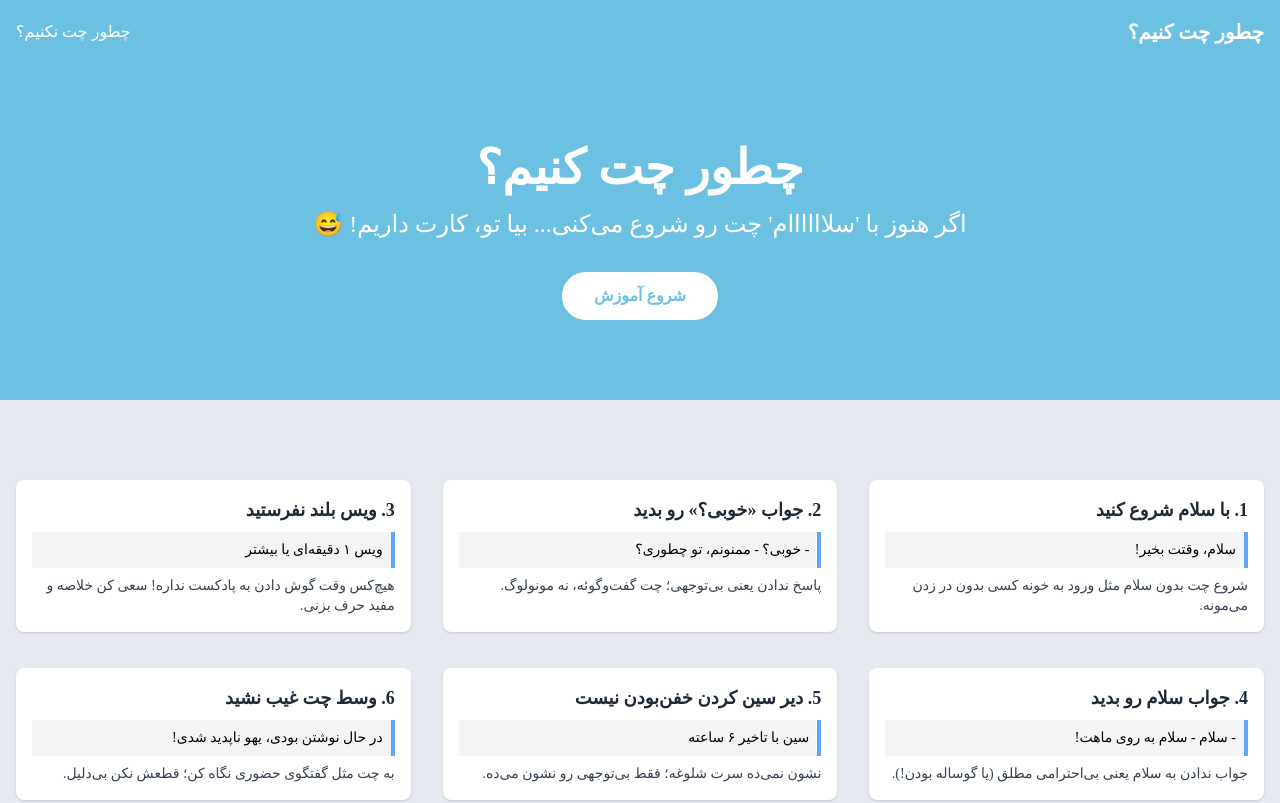
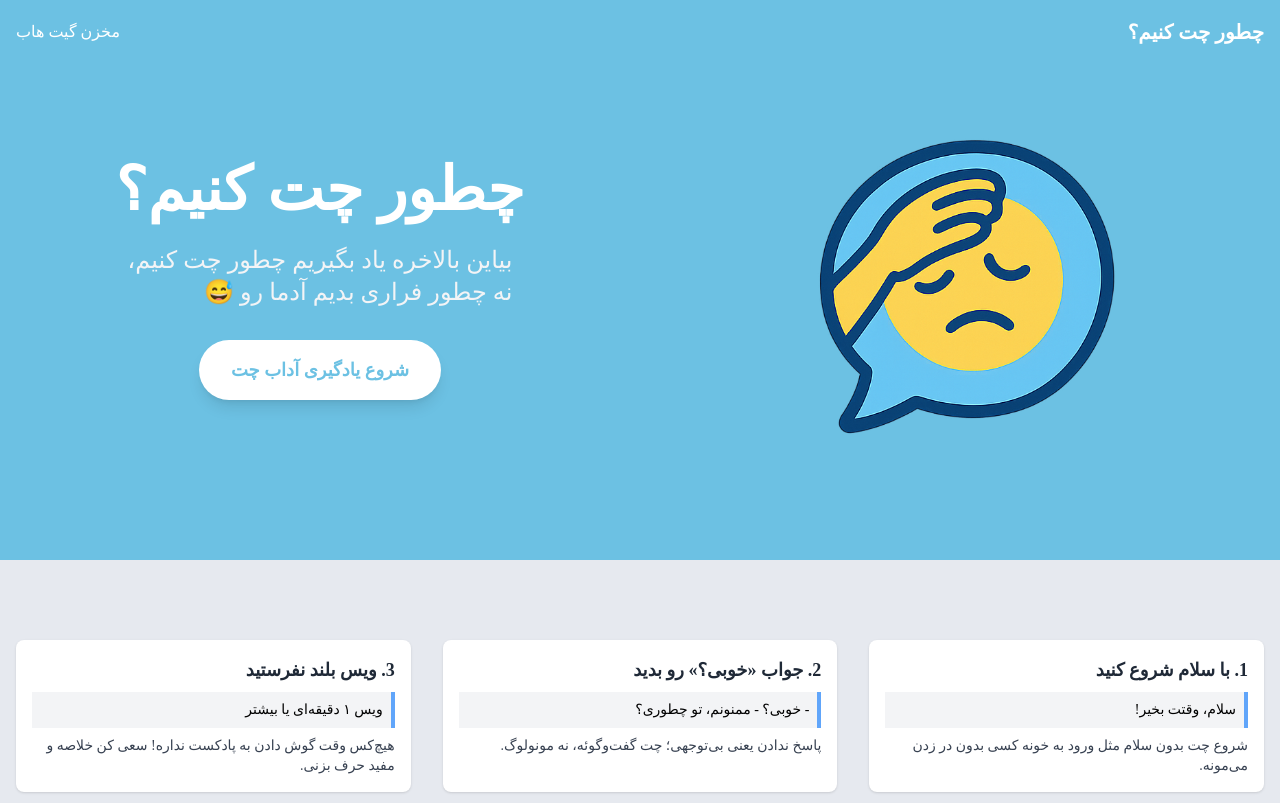
Before and after one commit to rezaghz/chetorchatkonim, a plain HTML site: page index.html in a window 1280 px wide. Shown: the top 803 px of the page. Drawn offline with nearby package versions, Linux system fonts and the light colour scheme; a web font is replaced by a local one.

Commit message:
add details

```diff
--- a/index.html
+++ b/index.html
@@ -16,20 +16,20 @@
     <meta property="og:url" content="https://chetorchatkonim.ir/">
     <meta property="og:title" content="چطور چت کنیم؟ | آداب چت آنلاین">
     <meta property="og:description" content="یاد بگیر چطور مؤدبانه، هوشمندانه و اجتماعی چت کنی – بدون بیشعوری!">
-    <meta property="og:image" content="https://chetorchatkonim.ir/cover.jpg">
+    <meta property="og:image" content="https://chetorchatkonim.ir/logo.png">
 
     <!-- Twitter -->
     <meta property="twitter:card" content="summary_large_image">
     <meta property="twitter:url" content="https://chetorchatkonim.ir/">
     <meta property="twitter:title" content="چطور چت کنیم؟ | آداب چت آنلاین">
     <meta property="twitter:description" content="یاد بگیر چطور مؤدبانه، هوشمندانه و اجتماعی چت کنی – بدون بیشعوری!">
-    <meta property="twitter:image" content="https://chetorchatkonim.ir/cover.jpg">
+    <meta property="twitter:image" content="https://chetorchatkonim.ir/logo.png">
 
     <!-- Canonical URL -->
     <link rel="canonical" href="https://chetorchatkonim.ir/">
 
     <!-- Favicon -->
-    <link rel="icon" href="/favicon.ico" type="image/x-icon">
+    <link rel="icon" href="./img/fav.ico" type="image/x-icon">
 
     <!-- Stylesheets -->
     <script src="https://cdn.tailwindcss.com"></script>
@@ -46,7 +46,7 @@
                     <!-- Desktop Menu -->
                     <div class="hidden md:block">
                         <ul class="flex space-x-8 space-x-reverse">
-                            <li><a href="#tools" class="hover:text-gray-100 transition-colors" aria-label="آموزش چت نکردن">چطور چت نکنیم؟</a></li>
+                            <li><a href="https://github.com/rezaghz/chetorchatkonim" class="hover:text-gray-100 transition-colors" aria-label="مخزن گیت هاب">مخزن گیت هاب</a></li>
                         </ul>
                     </div>
 
@@ -59,22 +59,37 @@
                 <!-- Mobile Menu Items -->
                 <div id="mobileMenu" class="hidden md:hidden bg-[#6CC1E3] py-4">
                     <ul class="flex flex-col space-y-4">
-                        <li><a href="#tools" class="block hover:text-gray-100 transition-colors" onclick="toggleMenu()" aria-label="آموزش چت نکردن">چطور چت نکنیم؟</a></li>
+                        <li><a href="https://github.com/rezaghz/chetorchatkonim" class="block hover:text-gray-100 transition-colors" onclick="toggleMenu()" aria-label="مخزن گیت هاب">مخزن گیت هاب</a></li>
                     </ul>
                 </div>
             </div>
         </nav>
     </header>
 
-    <main class="pt-16">
+    <main>
         <!-- Hero Section -->
-        <section class="bg-[#6CC1E3] text-white py-20" aria-label="معرفی">
-            <div class="container mx-auto px-4 text-center">
-                <h1 class="text-4xl md:text-5xl font-bold mb-4">چطور چت کنیم؟</h1>
-                <p class="text-xl md:text-2xl mb-8">اگر هنوز با 'سلاااااام' چت رو شروع می‌کنی... بیا تو، کارت داریم! 😅</p>
-                <button class="bg-white text-[#6CC1E3] px-8 py-3 rounded-full font-bold hover:bg-gray-100 transition-colors" aria-label="شروع آموزش">
-                    شروع آموزش
-                </button>
+        <section id="hero" class="min-h-[70vh] bg-[#6CC1E3] text-white flex items-center" aria-label="معرفی">
+            <div class="container mx-auto px-4">
+                <div class="flex flex-col md:flex-row items-center justify-between gap-8">
+                    <!-- Visual Element -->
+                    <div class="md:w-1/2  mt-14 md:mt-0 flex justify-center">
+                        <img src="./img/logo.png" alt="لوگوی چطور چت کنیم" class="w-[200px] md:w-[350px]">
+                    </div>
+                    <!-- Text Content -->
+                    <div class="flex flex-col items-center justify-center text-right mb-8 md:mb-0 md:w-1/2">
+                        <h1 class="text-4xl md:text-6xl font-bold mb-6 leading-tight">
+                            چطور چت کنیم؟
+                        </h1>
+                        <p class="text-xl md:text-2xl mb-8 text-gray-100 leading-relaxed">
+                            بیاین بالاخره یاد بگیریم چطور چت کنیم،<br>
+                            نه چطور فراری بدیم آدما رو 😅
+                        </p>
+                        <a href="#tools" class="inline-block bg-white text-[#6CC1E3] px-8 py-4 rounded-full font-bold text-lg hover:bg-gray-100 transition-colors shadow-lg hover:shadow-xl transform hover:-translate-y-1" aria-label="شروع یادگیری آداب چت">
+                            شروع یادگیری آداب چت
+                        </a>
+                    </div>
+
+                </div>
             </div>
         </section>
 
@@ -90,9 +105,8 @@
 
     <footer class="bg-[#6CC1E3] text-white py-4" role="contentinfo">
         <div class="container mx-auto px-4 text-center">
-            <p class="text-sm">
-                © 2025 <a href="https://rezaghz.com" target="_blank" class="text-white underline hover:text-gray-100" aria-label="وبسایت شخصی رضا">rezaghz.com</a>. همه حقوق محفوظ است.
-                | کد پروژه در <a href="https://github.com/rezaghz/chetorchatkonim.ir" target="_blank" class="text-white underline hover:text-gray-100" aria-label="مخزن گیت‌هاب">گیت‌هاب</a>
+            <p class="text-sm font-bold">
+                <a href="https://rezaghz.com" target="_blank" class="text-white hover:text-gray-100" aria-label="وبسایت شخصی رضا">ساخته شده با ❤️ و یدونه ☕ توسط rezaghz.com</a>
             </p>
         </div>
     </footer>
```
Also changed, not shown: img/fav.ico (added), img/logo.png (added).
